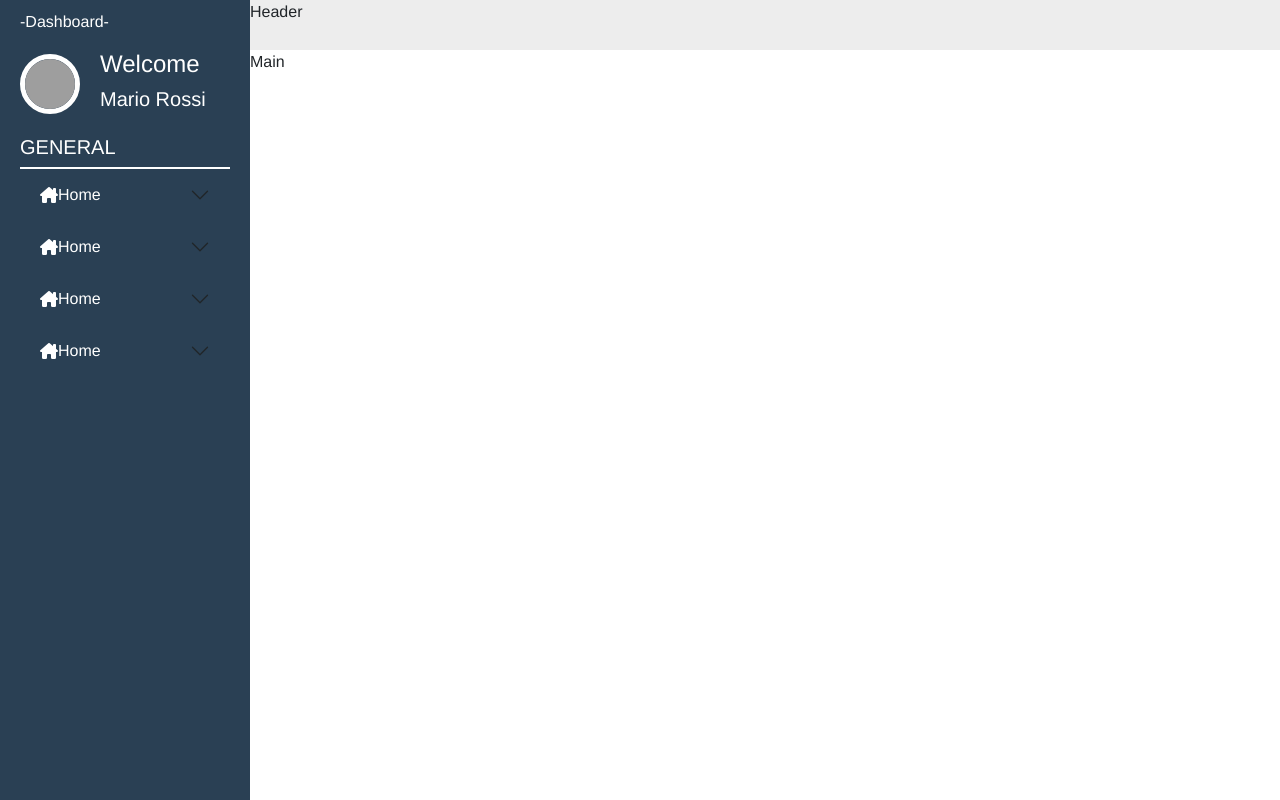
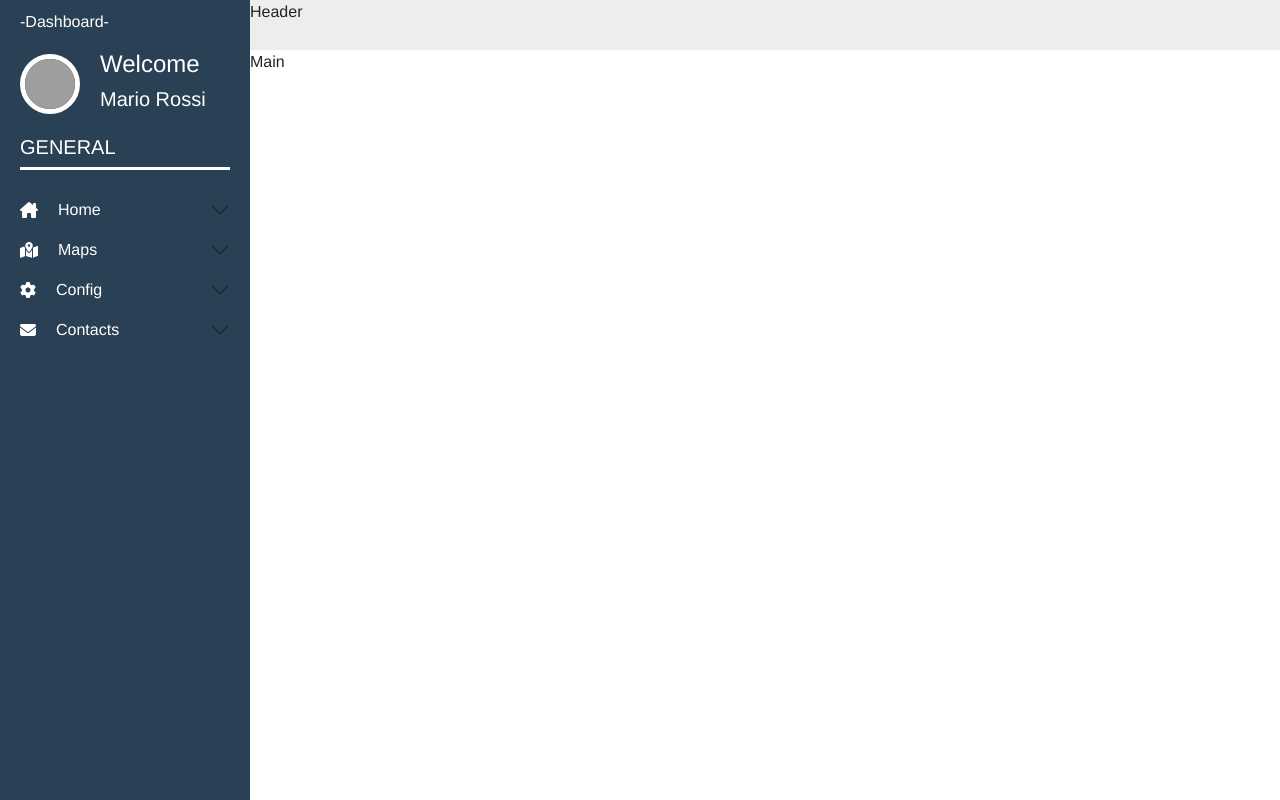
Before and after one commit to AlessandroCingolani/dashboard-vue, a Vue app: page / in a window 1280 px wide. Built offline with nearby package versions, Linux system fonts and the light colour scheme; grey boxes are pictures that could not be loaded.

Commit message:
[add]:overflow aside and minor changes

```diff
--- a/scss/main.scss
+++ b/scss/main.scss
@@ -9,6 +9,7 @@ aside {
   height: 100%;
   color: white;
   padding: 10px 20px;
+  overflow: auto;
 }
 
 header {
--- a/src/components/Aside.vue
+++ b/src/components/Aside.vue
@@ -46,7 +46,7 @@
         <div class="accordion-item">
           <h2 class="accordion-header">
             <button class="accordion-button collapsed" type="button" data-bs-toggle="collapse" data-bs-target="#flush-collapseTwo" aria-expanded="false" aria-controls="flush-collapseTwo">
-              <i class="fa-solid fa-house-chimney"></i> Home
+              <i class="fa-solid fa-map-location-dot"></i> Maps
             </button>
           </h2>
           <div id="flush-collapseTwo" class="accordion-collapse collapse" data-bs-parent="#accordionFlushExample">
@@ -62,7 +62,7 @@
         <div class="accordion-item">
           <h2 class="accordion-header">
             <button class="accordion-button collapsed" type="button" data-bs-toggle="collapse" data-bs-target="#flush-collapseThree" aria-expanded="false" aria-controls="flush-collapseThree">
-              <i class="fa-solid fa-house-chimney"></i> Home
+              <i class="fa-solid fa-gear"></i> Config
             </button>
           </h2>
           <div id="flush-collapseThree" class="accordion-collapse collapse" data-bs-parent="#accordionFlushExample">
@@ -78,7 +78,7 @@
         <div class="accordion-item">
           <h2 class="accordion-header">
             <button class="accordion-button collapsed" type="button" data-bs-toggle="collapse" data-bs-target="#flush-collapseFour" aria-expanded="false" aria-controls="flush-collapseFour">
-              <i class="fa-solid fa-house-chimney"></i> Home
+              <i class="fa-solid fa-envelope"></i> Contacts
             </button>
           </h2>
           <div id="flush-collapseFour" class="accordion-collapse collapse" data-bs-parent="#accordionFlushExample">
@@ -122,9 +122,10 @@
 
   nav{
     .general {
-      border-bottom: 2px solid white;
+      border-bottom: 3px solid white;
     }
     .accordion{
+      margin-top: 20px;
       --bs-accordion-btn-bg: rgb(42, 64, 84);
       --bs-accordion-btn-color: white;
       --bs-accordion-btn-focus-box-shadow: none;
@@ -133,12 +134,20 @@
       --bs-accordion-bg:  rgb(42, 64, 84);
       --bs-accordion-active-color: white;
       --bs-accordion-active-bg:  rgb(42, 64, 84);
+      --bs-accordion-body-padding-x: 0;
+      --bs-accordion-btn-padding-x: 0;
+      --bs-accordion-btn-padding-y: 10px;
 
+
+      i {
+        padding-right: 20px;
+      }
       a {
         text-decoration: none;
         color: white;
         display: inline-block;
         width: 100%;
+        padding: 4px 0 4px 40px;
         &:hover{
           background: lighten( rgb(42, 64, 84), $amount: 6);
         }
```
